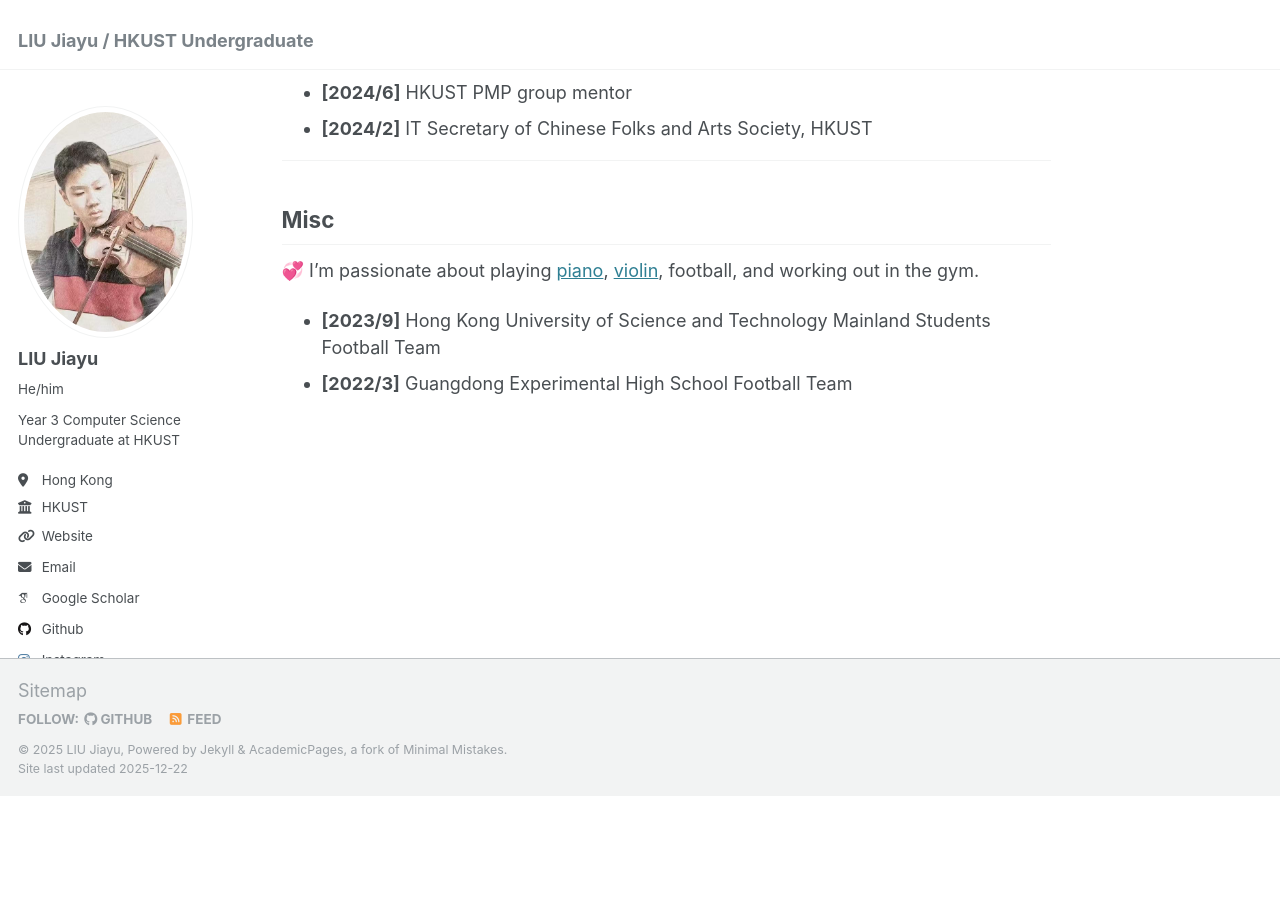
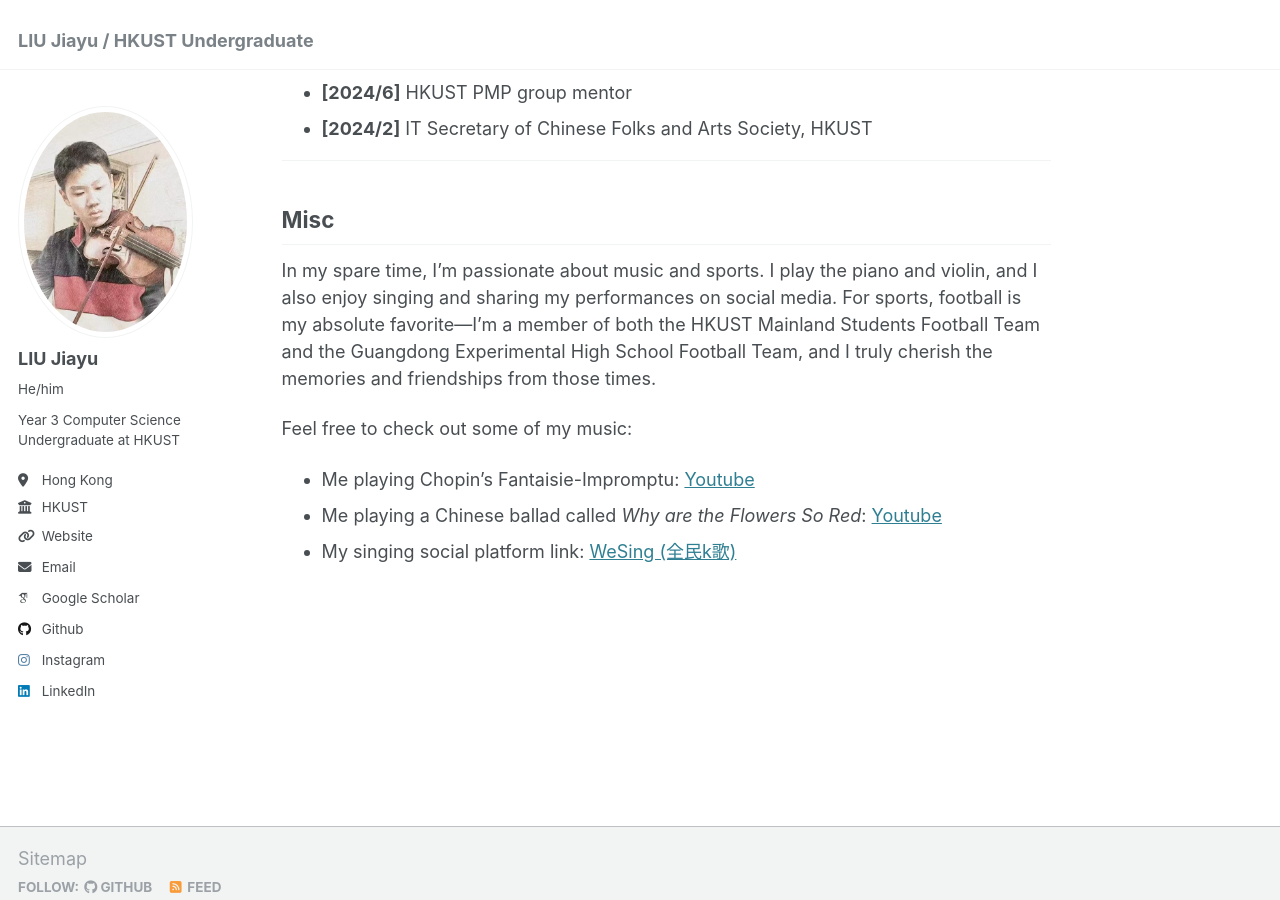
Before and after one commit to JiayuJeff/JiayuJeff.github.io, a Jekyll site: the page built from _pages/about.md, in a window 1280 px wide and 900 px high, scrolled down 2979 px. Built offline with Jekyll 4.4.1, drawn with Linux system fonts in a browser that asks for light colours; some web fonts are replaced; before the commit the page ends 3775 px from its top, so only the background shows below that.

Commit message:
Update about.md

```diff
--- a/_pages/about.md
+++ b/_pages/about.md
@@ -103,8 +103,9 @@ MO Yunxiang\*, Tianshi Zheng\*, Qing Zong, **Jiayu Liu**, Baixuan Xu, Yauwai Yim
 
 ## Misc
 
+In my spare time, I’m passionate about music and sports. I play the piano and violin, and I also enjoy singing and sharing my performances on social media. For sports, football is my absolute favorite—I’m a member of both the HKUST Mainland Students Football Team and the Guangdong Experimental High School Football Team, and I truly cherish the memories and friendships from those times.
 
-💞️ I’m passionate about playing [piano](https://youtu.be/5r_Y9tE_fbo?si=Rnv-_KuOYPt7_rPF), [violin](https://youtu.be/-ohoA3pO9Ks?si=8ZsqIn7GO0pp31UR), football, and working out in the gym.
-
-- **[2023/9]** Hong Kong University of Science and Technology Mainland Students Football Team
-- **[2022/3]** Guangdong Experimental High School Football Team
+Feel free to check out some of my music:
+- Me playing Chopin's Fantaisie-Impromptu: [Youtube](https://youtu.be/5r_Y9tE_fbo?si=Rnv-_KuOYPt7_rPF)
+- Me playing a Chinese ballad called *Why are the Flowers So Red*: [Youtube](https://youtu.be/-ohoA3pO9Ks?si=8ZsqIn7GO0pp31UR)
+- My singing social platform link: [WeSing (全民k歌)](https://static-play.kg.qq.com/node/personal_v2?uid=6a9f9483252b3f8a3c&shareUid=6a9f9483252b3f8a3c&chain_share_id=12cDdiw3bQNxKeGru7pNO5KrOoI0EhK6_zgdH0wyvu0&pageId=homepage_me)
```
